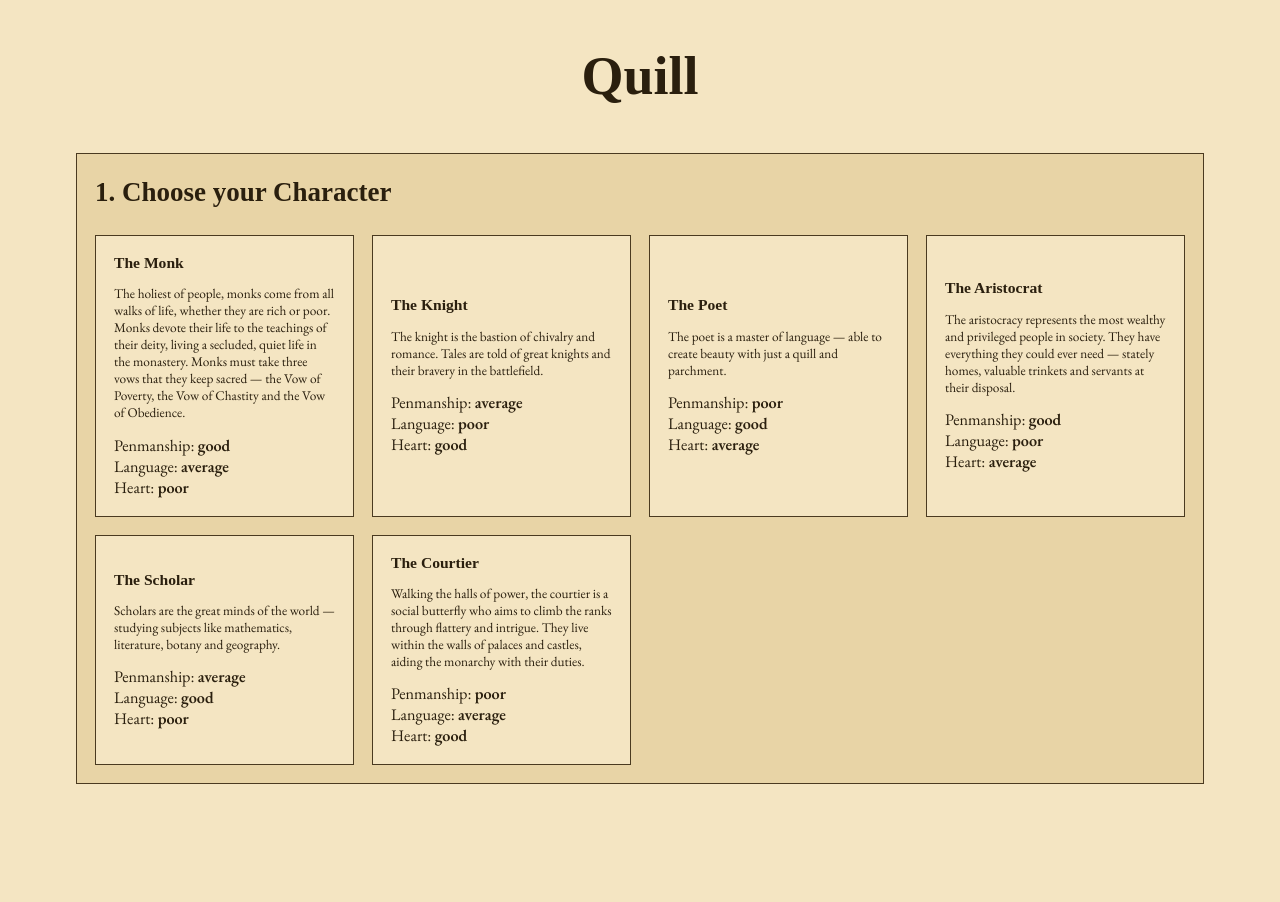
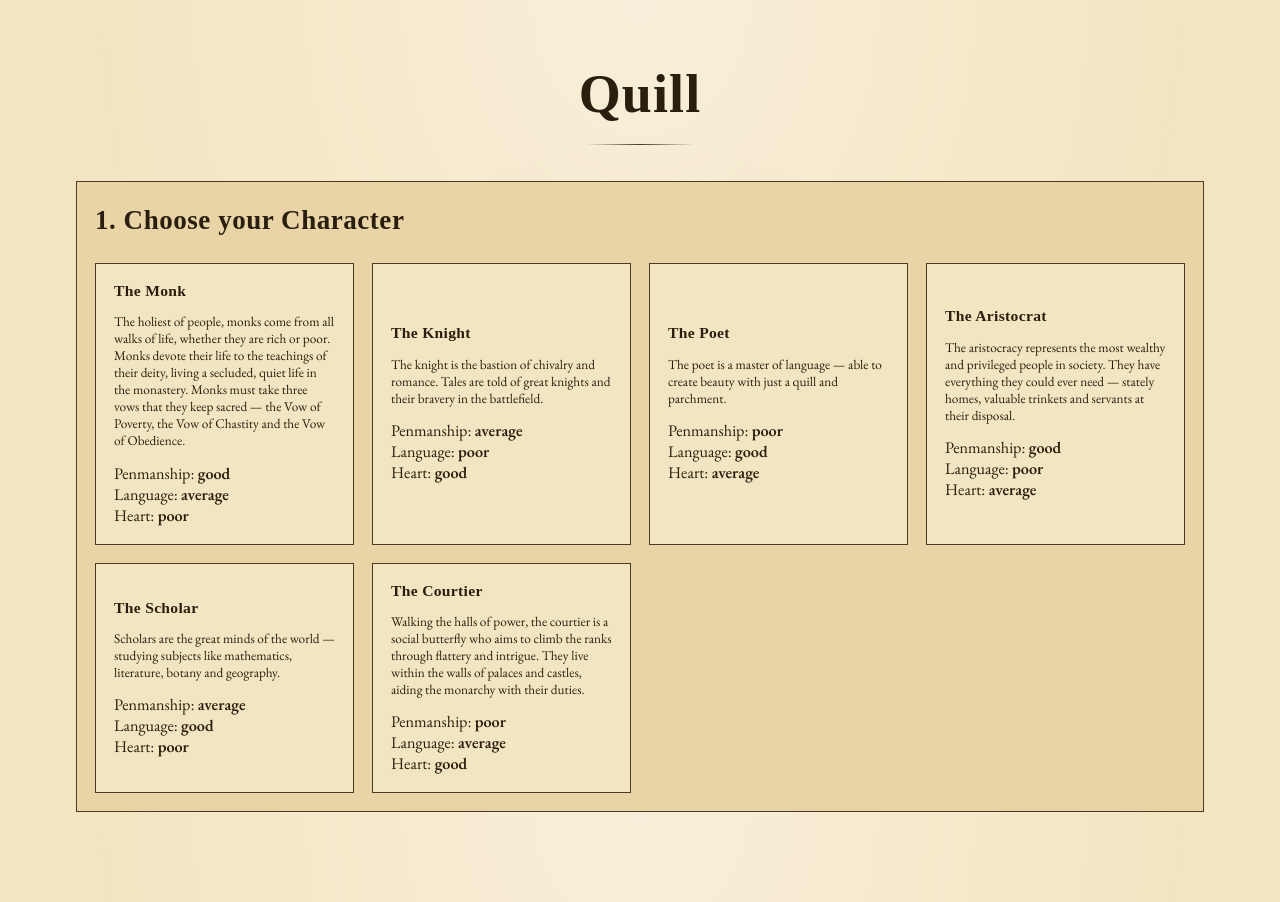
Before and after one commit to philoserf/quill, a website with bundled scripts: page public/index.html in a window 1280 px wide. Before the commit the page ends 856 px from the top, so only its background shows below. Built offline with nearby package versions, Linux system fonts and the light colour scheme; a web font is replaced by a local one.

Commit message:
style: parchment background gradient and focus rings

```diff
--- a/public/styles.css
+++ b/public/styles.css
@@ -280,3 +280,35 @@ body {
   gap: 1rem;
   margin: 2rem 0;
 }
+
+body {
+  background: radial-gradient(ellipse at top, rgba(255, 255, 255, 0.4), transparent 60%),
+    radial-gradient(ellipse at bottom, rgba(0, 0, 0, 0.05), transparent 60%), var(--parchment);
+  background-attachment: fixed;
+}
+
+h1,
+h2,
+h3,
+h4,
+h5 {
+  letter-spacing: 0.02em;
+}
+
+.display-heading::after {
+  content: "";
+  display: block;
+  margin: 0.5rem auto 0;
+  width: 6rem;
+  height: 1px;
+  background: linear-gradient(to right, transparent, var(--ink-soft), transparent);
+}
+
+.screen {
+  padding: 1rem 0;
+}
+
+button:focus-visible {
+  outline: 2px solid var(--accent);
+  outline-offset: 2px;
+}
```
